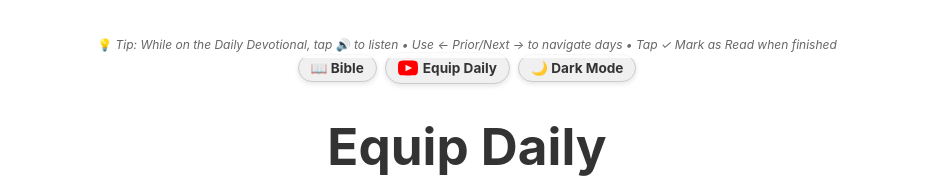
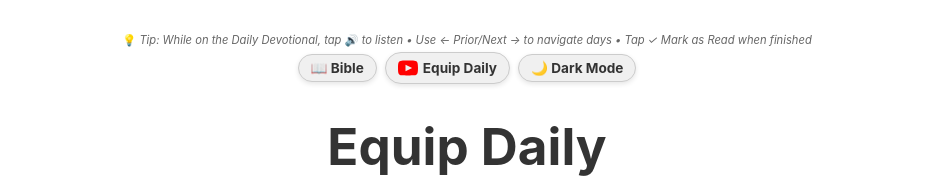
Before and after one commit to jaytrust150/equip-daily, a React (Vite) app: page / in a window 1280 px wide. Shown: the top 178 px of the page, without its empty margins (173-1104 px from the left). Built offline with nearby package versions, Linux system fonts and the light colour scheme; no server answers; the database is empty.

Commit message:
Reduce header tip padding to not cover button tops

```diff
--- a/src/App.jsx
+++ b/src/App.jsx
@@ -407,14 +407,15 @@ function App() {
           <div style={{ position: 'absolute', top: '0', left: 0, right: 0, display: 'flex', justifyContent: 'center', pointerEvents: 'none' }}>
             <div
               style={{
-                fontSize: '0.75rem',
+                fontSize: '0.7rem',
                 color: theme === 'dark' ? '#bbb' : '#666',
                 fontStyle: 'italic',
-                padding: '4px 8px',
+                padding: '2px 8px',
                 background: theme === 'dark' ? 'rgba(0,0,0,0.35)' : 'rgba(255,255,255,0.85)',
                 borderRadius: '8px',
                 opacity: headerTipFading ? 0 : 1,
-                transition: 'opacity 0.5s ease'
+                transition: 'opacity 0.5s ease',
+                lineHeight: '1.2'
               }}
             >
               {headerTipText}
```
Also changed, not shown: 1 other file (tests, documents, lock files or other folders).
